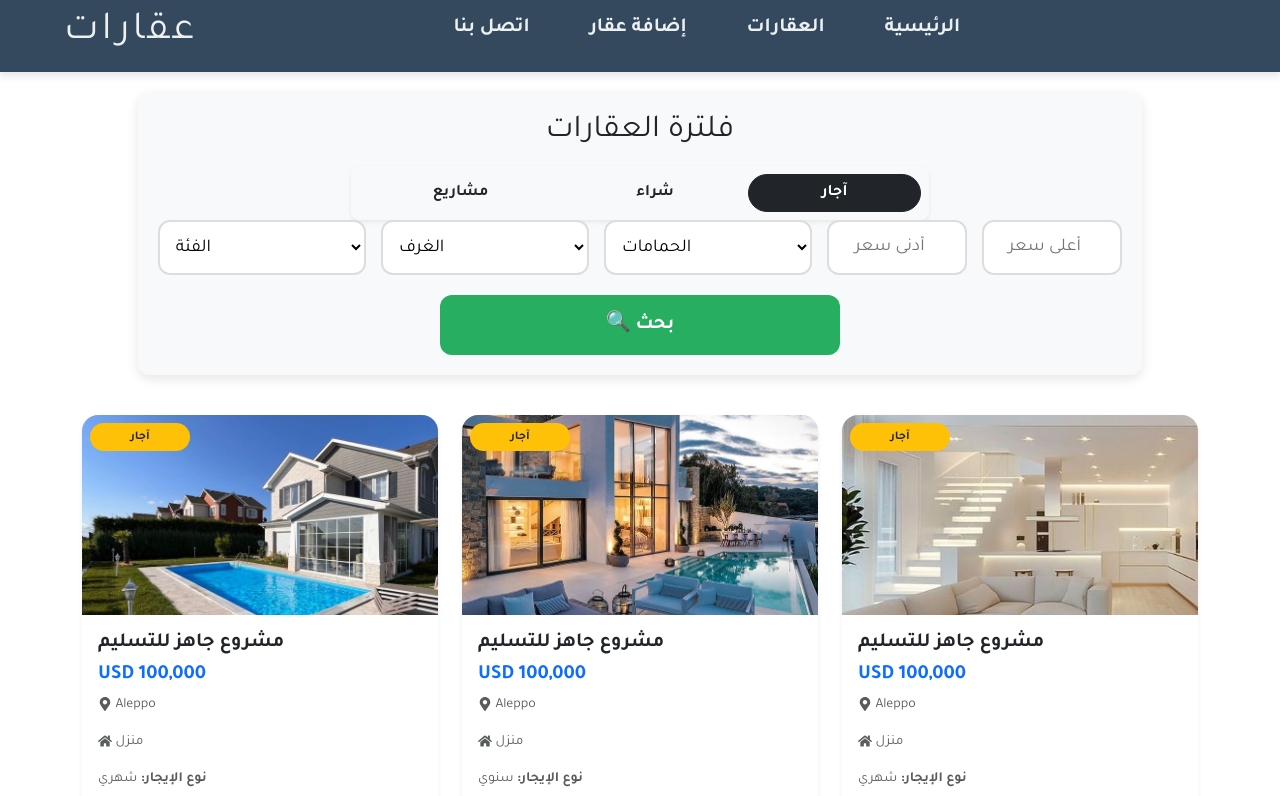
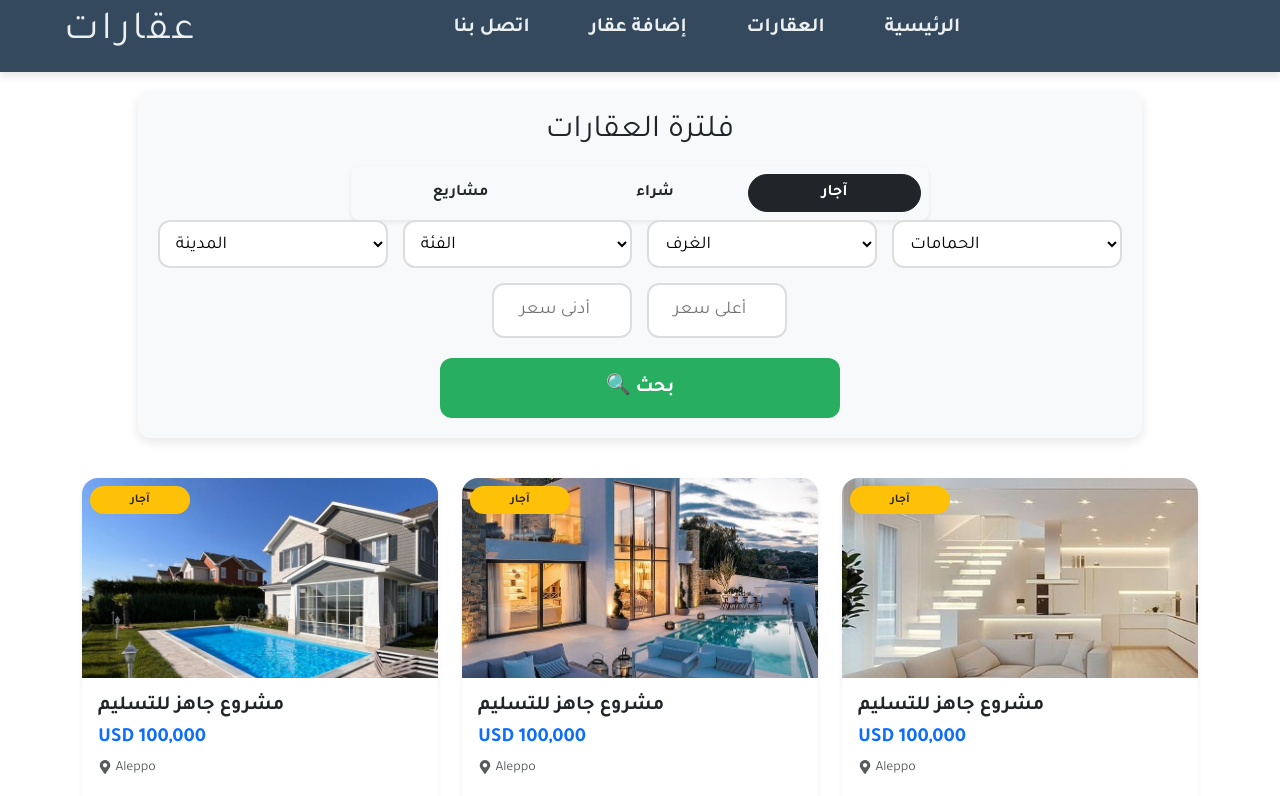
Before and after one commit to AhmadAlhjje/Real_Estate, a React (Vite) app: page /realEstate in a window 1280 px wide. Shown: the top 796 px of the page. Built offline with nearby package versions, Linux system fonts and the light colour scheme.

Commit message:
Add city Filter

```diff
--- a/src/components/PropertyFilter/PropertyFilter.css
+++ b/src/components/PropertyFilter/PropertyFilter.css
@@ -132,3 +132,19 @@
         grid-template-columns: 1fr; /* عرض عقار واحد في السطر */
     }
 }
+
+/* تنسيق فلتر المدينة */
+.filter-select {
+    flex: 1;
+    padding: 12px;
+    border: 2px solid #ddd;
+    border-radius: 12px;
+    font-size: 18px;
+    min-width: 180px;
+    background-color: #fff;
+    transition: 0.3s;
+}
+
+.filter-select:hover {
+    border-color: #27ae60;
+}
--- a/src/components/PropertyFilter/PropertyFilter.jsx
+++ b/src/components/PropertyFilter/PropertyFilter.jsx
@@ -2,13 +2,14 @@ import React, { useState } from "react";
 import "./PropertyFilter.css";
 import Filter from "../Filter/Filter";
 
-const PropertyFilter = ({ onFilterChange }) => {
-  const [propertyType, setPropertyType] = useState("آجار"); // نوع العقار الافتراضي
+const PropertyFilter = ({ onFilterChange}) => {
+  const [propertyType, setPropertyType] = useState("آجار");
   const [category, setCategory] = useState("");
   const [livingRooms, setLivingRooms] = useState("");
   const [bathrooms, setBathrooms] = useState("");
   const [completionDate, setCompletionDate] = useState("");
   const [priceRange, setPriceRange] = useState({ min: "", max: "" });
+  const [city, setCity] = useState("");
 
   const handleFilterChange = () => {
     onFilterChange({
@@ -18,16 +19,17 @@ const PropertyFilter = ({ onFilterChange }) => {
       bathrooms,
       completionDate,
       priceRange,
+      city,
     });
   };
 
   const handlePropertyTypeChange = (type) => {
     setPropertyType(type);
-    // إعادة تعيين القيم عند تغيير نوع العقار
     setCategory("");
     setLivingRooms("");
     setBathrooms("");
     setCompletionDate("");
+    setCity("")
     setPriceRange({ min: "", max: "" });
   };
 
@@ -36,8 +38,16 @@ const PropertyFilter = ({ onFilterChange }) => {
       <h2>فلترة العقارات</h2>
       <Filter onFilter={handlePropertyTypeChange} />
 
-      {/*  الفلاتر بناءً على نوع العقار */}
       <div className="filters-row">
+        {/* فلتر المدينة */}
+        <select className="filter-select" value={city} onChange={(e) => setCity(e.target.value)}>
+              <option value="">المدينة</option>
+              <option value="Aleppo"> حلب </option>
+              <option value="Damascus">دمشق </option>
+              <option value="Latakia">اللاذقية </option>
+              <option value="Homs">حمص </option>
+            </select>
+
         {propertyType === "مشاريع" ? (
           <>
             {/* الفئات الخاصة بالمشاريع */}
@@ -89,7 +99,7 @@ const PropertyFilter = ({ onFilterChange }) => {
           </>
         )}
 
-        {/*  نطاق السعر للجميع */}
+        {/* نطاق السعر */}
         <div className="price-range">
           <input
             type="number"
@@ -108,7 +118,7 @@ const PropertyFilter = ({ onFilterChange }) => {
         </div>
       </div>
 
-      {/*  زر البحث */}
+      {/* زر البحث */}
       <button className="search-button" onClick={handleFilterChange}>🔍 بحث</button>
     </div>
   );
--- a/src/pages/RealEstate/RealEstate.jsx
+++ b/src/pages/RealEstate/RealEstate.jsx
@@ -128,9 +128,10 @@ const property = [
     views: 400,
     latitude: 34.7306,
     longitude: 36.7098,
-    addedDate: new Date("2025-03-06T12:00:00"),
+    addedDate: new Date("2025-03-06T12:00:00")
   }
 ];
+
 
 const RealEstate = () => {
   const [filteredProperties, setFilteredProperties] = useState(property);
@@ -138,34 +139,24 @@ const RealEstate = () => {
   const filterProperties = (filters) => {
     const filtered = property.filter((prop) => {
       return (
-        // التحقق من نوع العقار (آجار أو شراء أو مشاريع)
-        (filters.propertyType === "آجار" ? prop.type === "آجار" : filters.propertyType === "شراء" ? prop.type === "شراء" : filters.propertyType === "مشاريع" ? prop.type === "مشاريع" : true) &&
-
-        // التحقق من الفئة (إن كانت موجودة)
+        (filters.propertyType ? prop.type === filters.propertyType : true) &&
         (filters.category ? prop.category === filters.category : true) &&
-
-        // التحقق من عدد الغرف (إن كان محددًا)
+        (filters.city ? prop.city === filters.city : true) &&
         (filters.livingRooms ? prop.livingRooms === parseInt(filters.livingRooms) : true) &&
-
-        // التحقق من عدد الحمامات (إن كان محددًا)
         (filters.bathrooms ? prop.bathrooms === parseInt(filters.bathrooms) : true) &&
-
-        // التحقق من نطاق السعر (إن كان محددًا)
-        (filters.priceRange.min && prop.price >= parseInt(filters.priceRange.min) || !filters.priceRange.min ? true : false) &&
-        (filters.priceRange.max && prop.price <= parseInt(filters.priceRange.max) || !filters.priceRange.max ? true : false)
+        (filters.priceRange.min ? prop.price >= parseInt(filters.priceRange.min) : true) &&
+        (filters.priceRange.max ? prop.price <= parseInt(filters.priceRange.max) : true)
       );
     });
-
     setFilteredProperties(filtered);
   };
-
 
   return (
     <div className="container">
       <PropertyFilter onFilterChange={filterProperties} />
       <div className="row">
         {filteredProperties.map((prop) => (
-        <PropertyCard key={prop.id} property={prop} />
+          <PropertyCard key={prop.id} property={prop} />
         ))}
       </div>
     </div>
```
